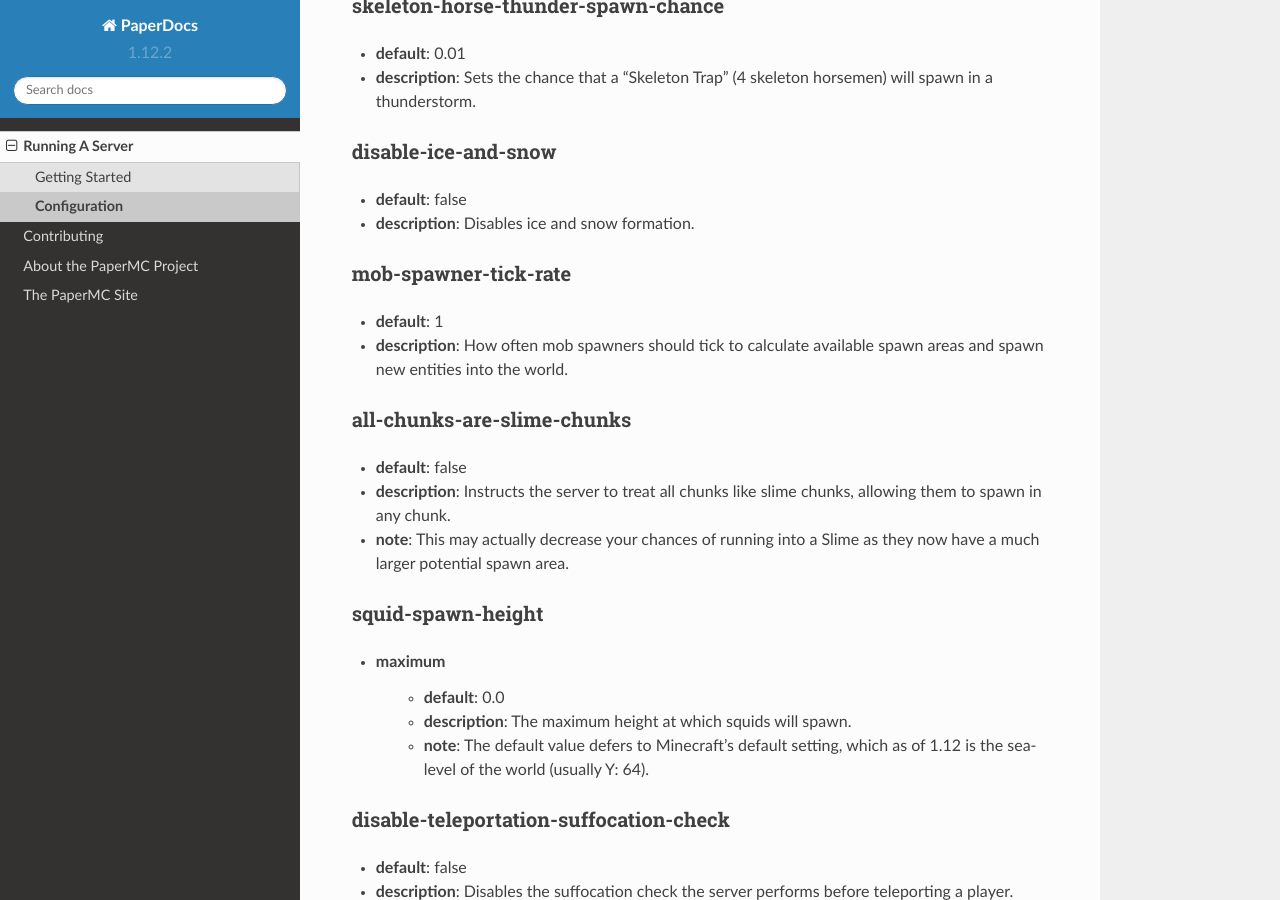
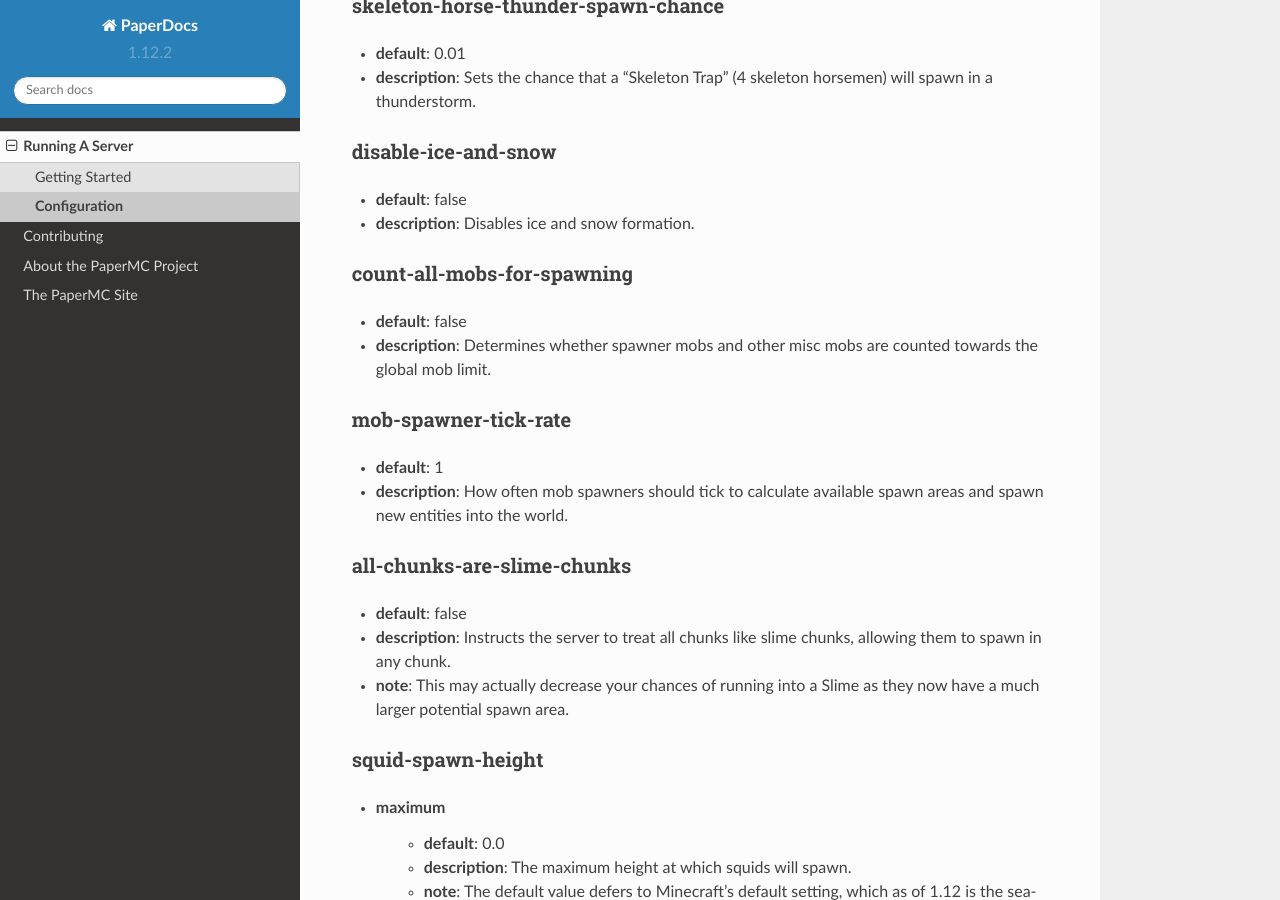
Before and after one commit to PaperMC/PaperDocs, a Sphinx documentation site: the page built from source/server/configuration.rst, in a window 1280 px wide and 900 px high, scrolled down 16584 px. Built offline with Sphinx 7.4.7 and the Read the Docs theme 2.0.0, drawn with Linux system fonts in a browser that asks for light colours.

Commit message:
Add count-all-mobs-for-spawning configuration documentation
https://github.com/PaperMC/Paper/commit/76d2a4cb8f7fd2705b40502775d2fb587407483d

```diff
--- a/source/server/configuration.rst
+++ b/source/server/configuration.rst
@@ -737,6 +737,12 @@ disable-ice-and-snow
 * **default**: false
 * **description**: Disables ice and snow formation.
 
+count-all-mobs-for-spawning
+~~~~~~~~~~~~~~~~~~~~~~~~~~~
+* **default**: false
+* **description**: Determines whether spawner mobs and other misc mobs are
+  counted towards the global mob limit.
+
 mob-spawner-tick-rate
 ~~~~~~~~~~~~~~~~~~~~~
 * **default**: 1
```
